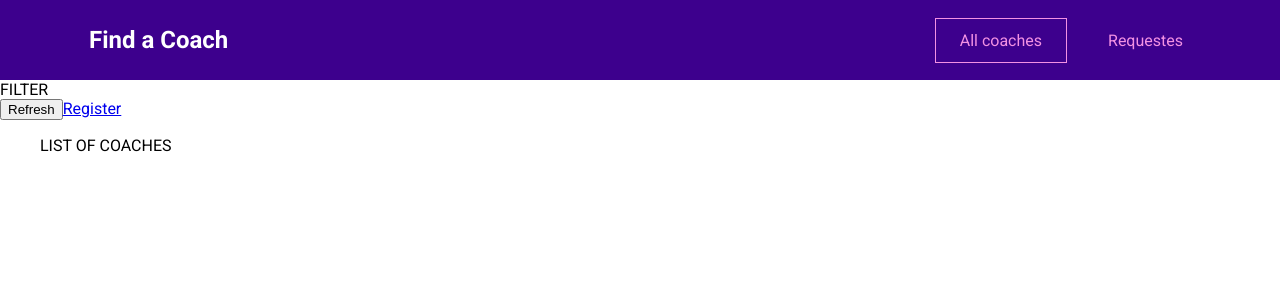
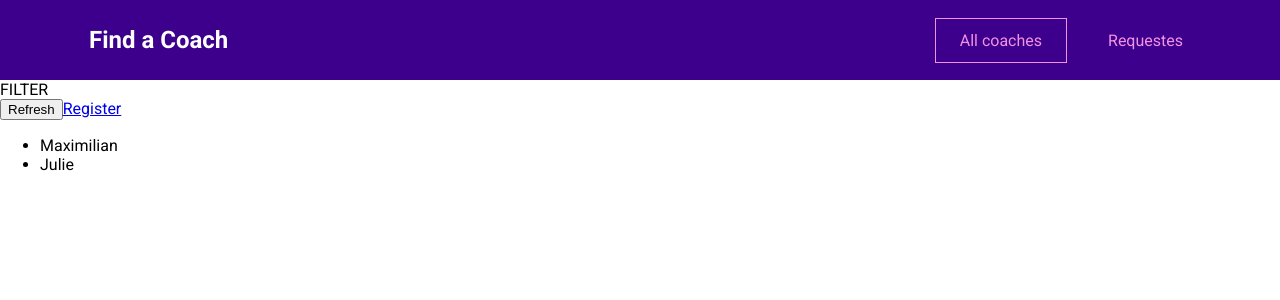
Before and after one commit to wojciechdominiak/find-coaches, a Vue app: page /coaches in a window 1280 px wide. Shown: the top 300 px of the page. Built offline with nearby package versions, Linux system fonts and the light colour scheme.

Commit message:
add Vuex and dummy data

```diff
--- a/src/main.js
+++ b/src/main.js
@@ -1,10 +1,12 @@
 import { createApp } from "vue";
 
 import router from "./router.js";
+import store from "./store/index.js";
 import App from "./App.vue";
 
 const app = createApp(App);
 
 app.use(router);
+app.use(store);
 
 app.mount("#app");
--- a/src/pages/coaches/CoachesList.vue
+++ b/src/pages/coaches/CoachesList.vue
@@ -1,12 +1,28 @@
 <template>
-    <section>
-        FILTER
-    </section>
+  <section>FILTER</section>
   <section>
     <div class="controls">
       <button>Refresh</button>
       <router-link to="/register">Register</router-link>
     </div>
-        <ul>LIST OF COACHES</ul>
+    <ul v-if="hasCoaches">
+      <li v-for="coach in filteredCoaches" :key="coach.id">
+        {{ coach.firstName }}
+      </li>
+    </ul>
+    <h3 v-else>No coaches found.</h3>
   </section>
 </template>
+
+<script>
+export default {
+  computed: {
+    filteredCoaches() {
+      return this.$store.getters["coaches/coaches"];
+    },
+    hasCoaches() {
+        return this.$store.getters['coaches/hasCoaches']
+    }
+  },
+};
+</script>
--- /dev/null
+++ b/src/store/index.js
@@ -0,0 +1,13 @@
+import { createStore } from "vuex";
+
+import coachesModule from "./modules/coaches/index.js";
+import requestsModule from "./modules/requests/index.js";
+
+const store = createStore({
+  modules: {
+    coaches: coachesModule,
+    requests: requestsModule,
+  },
+});
+
+export default store;
--- /dev/null
+++ b/src/store/modules/coaches/actions.js
@@ -0,0 +1 @@
+export default {};
--- /dev/null
+++ b/src/store/modules/coaches/getters.js
@@ -0,0 +1,8 @@
+export default {
+  coaches(state) {
+    return state.coaches;
+  },
+  hasCoaches(state) {
+    return state.coaches && state.coaches.length > 0;
+  },
+};
--- /dev/null
+++ b/src/store/modules/coaches/index.js
@@ -0,0 +1,34 @@
+import mutations from "./mutations.js";
+import actions from "./actions.js";
+import getters from "./getters.js";
+
+export default {
+  namespaced: true,
+  state() {
+    return {
+      coaches: [
+        {
+          id: "c1",
+          firstName: "Maximilian",
+          lastName: "Schwarzmüller",
+          areas: ["frontend", "backend", "career"],
+          description:
+            "I'm Maximilian and I've worked as a freelance web developer for years. Let me help you become a developer as well!",
+          hourlyRate: 30,
+        },
+        {
+          id: "c2",
+          firstName: "Julie",
+          lastName: "Jones",
+          areas: ["frontend", "career"],
+          description:
+            "I am Julie and as a senior developer in a big tech company, I can help you get your first job or progress in your current role.",
+          hourlyRate: 30,
+        },
+      ],
+    };
+  },
+  mutations,
+  actions,
+  getters,
+};
--- /dev/null
+++ b/src/store/modules/coaches/mutations.js
@@ -0,0 +1 @@
+export default {};
--- /dev/null
+++ b/src/store/modules/requests/actions.js
@@ -0,0 +1 @@
+export default {};
--- /dev/null
+++ b/src/store/modules/requests/getters.js
@@ -0,0 +1 @@
+export default {};
--- /dev/null
+++ b/src/store/modules/requests/index.js
@@ -0,0 +1,11 @@
+import mutations from "./mutations.js";
+import actions from "./actions.js";
+import getters from "./getters.js";
+
+export default {
+  namespaced: true,
+  state() {},
+  mutations,
+  actions,
+  getters,
+};
--- /dev/null
+++ b/src/store/modules/requests/mutations.js
@@ -0,0 +1 @@
+export default {};
```
Lines whose indentation alone changed are shown as unchanged.
